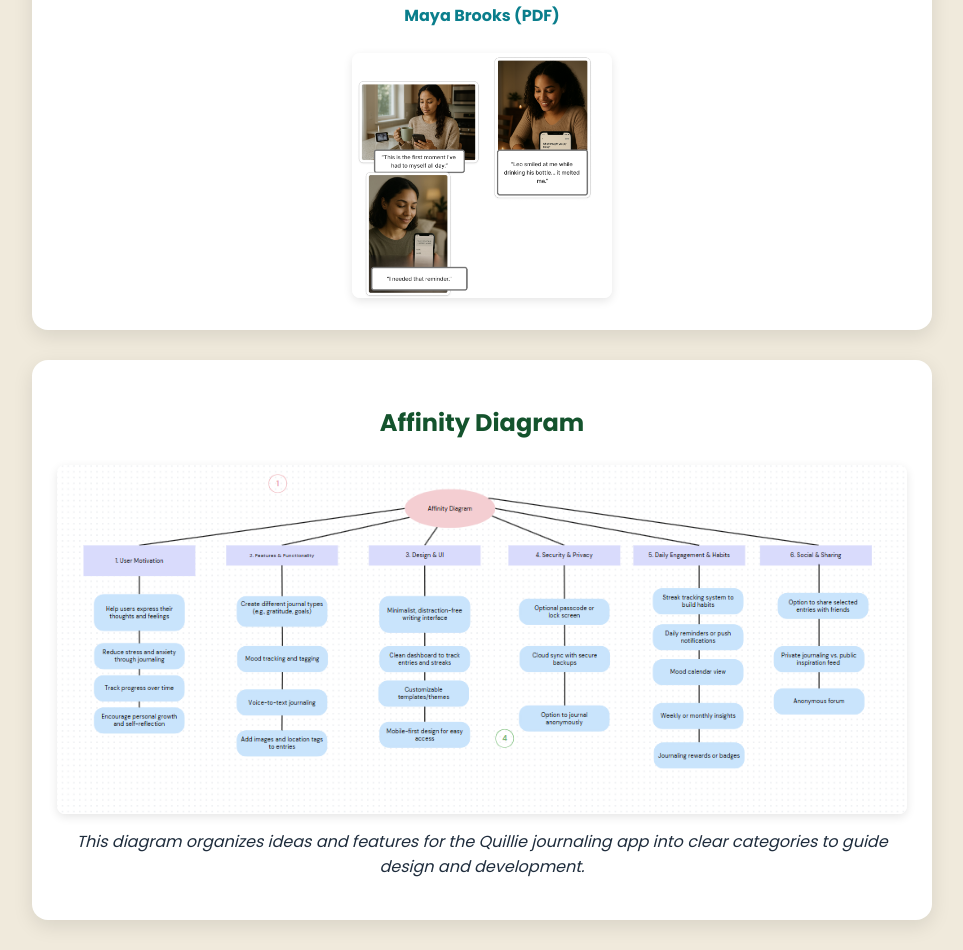
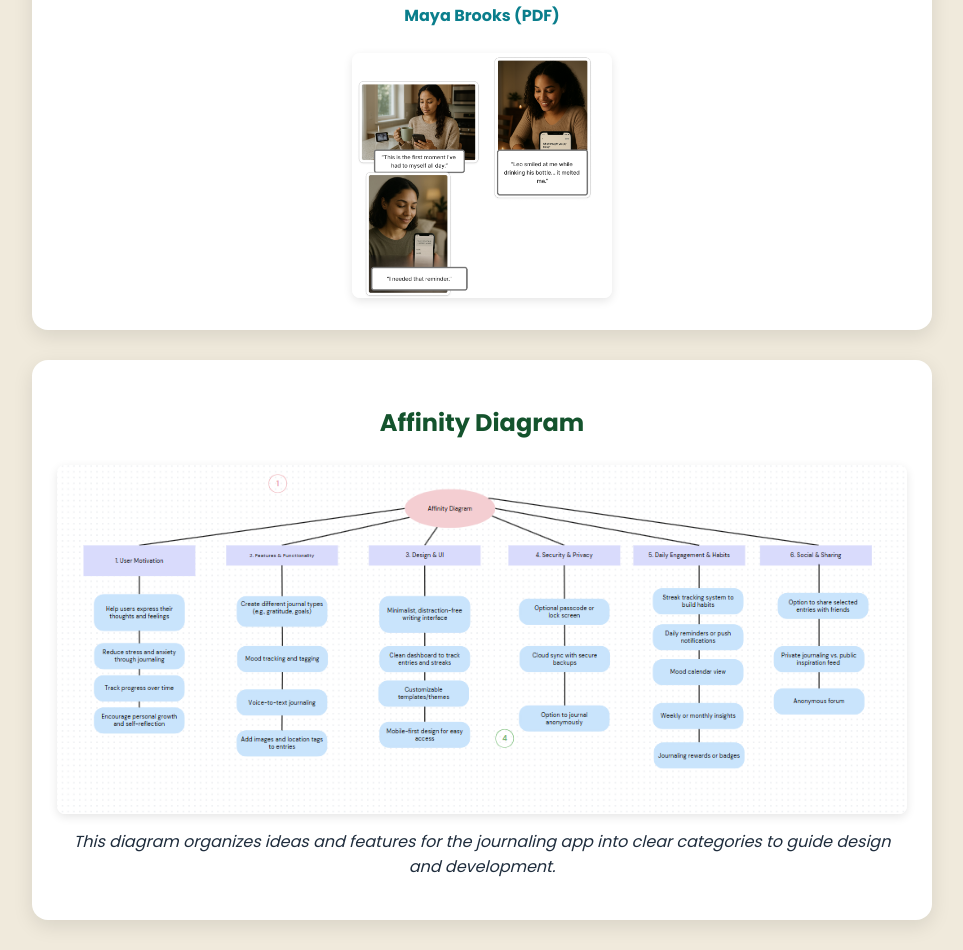
Before and after one commit to reekoooooooo/reekoooooooo.github.io, a plain HTML site: page problem.html in a window 1280 px wide. Shown: the part 1132-2082 px from the top of the page, without its empty margins (158-1121 px from the left). Drawn offline with Linux system fonts and the light colour scheme.

Commit message:
Renamed affinity diagram file and updated HTML

```diff
--- a/problem.html
+++ b/problem.html
@@ -129,7 +129,7 @@
   <h2>Affinity Diagram</h2>
   <img src="images/affinity-diagram.png" alt="Affinity Diagram" style="max-width: 100%; border-radius: 8px; box-shadow: 0px 3px 10px rgba(0,0,0,0.1);" />
   <p style="text-align: center; font-style: italic; margin-top: 8px;">
-    This diagram organizes ideas and features for the Quillie journaling app into clear categories to guide design and development.
+    This diagram organizes ideas and features for the journaling app into clear categories to guide design and development.
   </p>
 
 </div>
```
